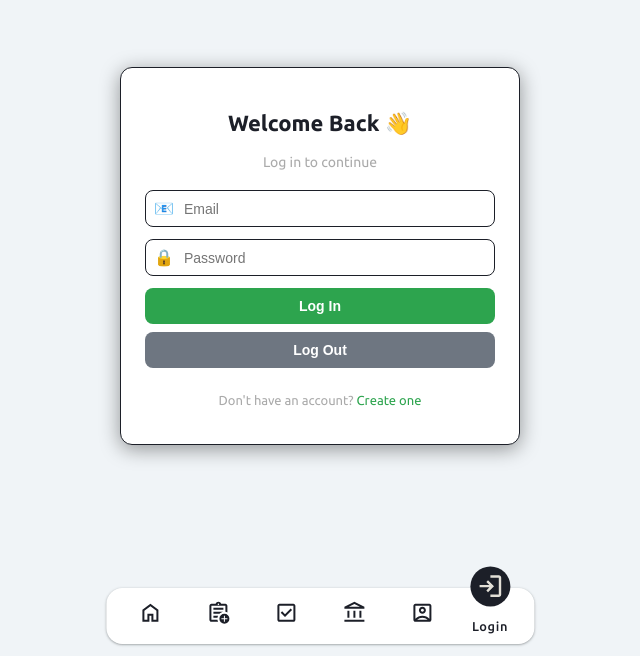
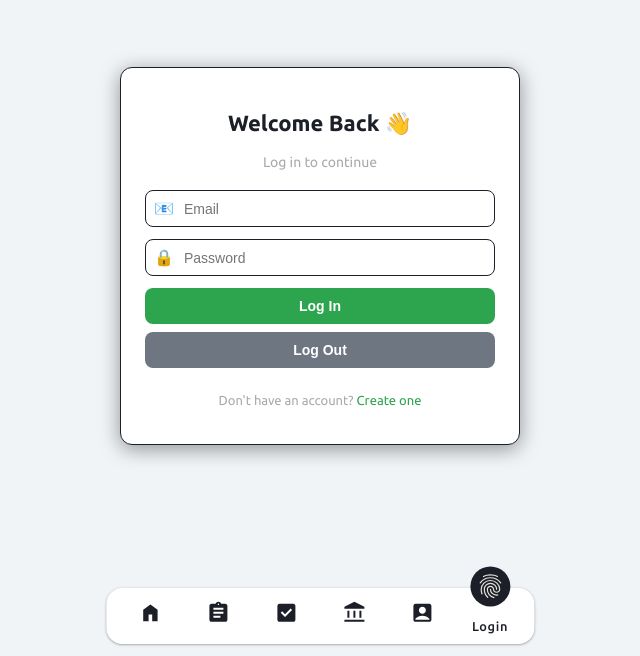
Before and after one commit to NobpasinTumdee/quick-task, a React (Vite) app in the folder quick-task/: page /login in a window 1280 px wide. Shown: the part 144-800 px from the top of the page, without its empty margins (320-960 px from the left). Built offline with nearby package versions, Linux system fonts and the light colour scheme; no server answers.

Commit message:
Update Nav.tsx

```diff
--- a/quick-task/src/layout/Nav.tsx
+++ b/quick-task/src/layout/Nav.tsx
@@ -17,7 +17,7 @@ const Nav = () => {
                     <li className={`list-nav ${isActive('/') ? 'active' : ''}`}>
                         <Link to="/">
                             <span className="icon-nav">
-                                <svg xmlns="http://www.w3.org/2000/svg" height="30px" viewBox="0 -960 960 960" width="30px" fill="var(--text-main)"><path d="M240-200h120v-240h240v240h120v-360L480-740 240-560v360Zm-80 80v-480l320-240 320 240v480H520v-240h-80v240H160Zm320-350Z" /></svg>
+                                <svg xmlns="http://www.w3.org/2000/svg" height="30px" viewBox="0 -960 960 960" width="30px" fill="var(--text-main)"><path d="M192-144v-456l288-216 288 216v456H552v-264H408v264H192Z" /></svg>
                             </span>
                             <span className="text-nav">Home</span>
                             <span className="circle"></span>
@@ -26,7 +26,7 @@ const Nav = () => {
                     <li className={`list-nav ${isActive('/task') ? 'active' : ''}`}>
                         <Link to="/task">
                             <span className="icon-nav">
-                                <svg xmlns="http://www.w3.org/2000/svg" height="30px" viewBox="0 -960 960 960" width="30px" fill="var(--text-main)"><path d="M200-120q-33 0-56.5-23.5T120-200v-560q0-33 23.5-56.5T200-840h168q13-36 43.5-58t68.5-22q38 0 68.5 22t43.5 58h168q33 0 56.5 23.5T840-760v268q-19-9-39-15.5t-41-9.5v-243H200v560h242q3 22 9.5 42t15.5 38H200Zm0-120v40-560 243-3 280Zm80-40h163q3-21 9.5-41t14.5-39H280v80Zm0-160h244q32-30 71.5-50t84.5-27v-3H280v80Zm0-160h400v-80H280v80Zm200-190q13 0 21.5-8.5T510-820q0-13-8.5-21.5T480-850q-13 0-21.5 8.5T450-820q0 13 8.5 21.5T480-790ZM720-40q-83 0-141.5-58.5T520-240q0-83 58.5-141.5T720-440q83 0 141.5 58.5T920-240q0 83-58.5 141.5T720-40Zm-20-80h40v-100h100v-40H740v-100h-40v100H600v40h100v100Z" /></svg>
+                                <svg xmlns="http://www.w3.org/2000/svg" height="30px" viewBox="0 -960 960 960" width="30px" fill="var(--text-main)"><path d="M200-120q-33 0-56.5-23.5T120-200v-560q0-33 23.5-56.5T200-840h168q13-36 43.5-58t68.5-22q38 0 68.5 22t43.5 58h168q33 0 56.5 23.5T840-760v560q0 33-23.5 56.5T760-120H200Zm80-160h280v-80H280v80Zm0-160h400v-80H280v80Zm0-160h400v-80H280v80Zm200-190q13 0 21.5-8.5T510-820q0-13-8.5-21.5T480-850q-13 0-21.5 8.5T450-820q0 13 8.5 21.5T480-790Z" /></svg>
                             </span>
                             <span className="text-nav">Task</span>
                             <span className="circle"></span>
@@ -35,7 +35,7 @@ const Nav = () => {
                     <li className={`list-nav ${isActive('/todo-list') ? 'active' : ''}`}>
                         <Link to="/todo-list">
                             <span className="icon-nav">
-                                <svg xmlns="http://www.w3.org/2000/svg" height="30px" viewBox="0 -960 960 960" width="30px" fill="var(--text-main)"><path d="m424-312 282-282-56-56-226 226-114-114-56 56 170 170ZM200-120q-33 0-56.5-23.5T120-200v-560q0-33 23.5-56.5T200-840h560q33 0 56.5 23.5T840-760v560q0 33-23.5 56.5T760-120H200Zm0-80h560v-560H200v560Zm0-560v560-560Z" /></svg>
+                                <svg xmlns="http://www.w3.org/2000/svg" height="30px" viewBox="0 -960 960 960" width="30px" fill="var(--text-main)"><path d="m424-312 282-282-56-56-226 226-114-114-56 56 170 170ZM200-120q-33 0-56.5-23.5T120-200v-560q0-33 23.5-56.5T200-840h560q33 0 56.5 23.5T840-760v560q0 33-23.5 56.5T760-120H200Z" /></svg>
                             </span>
                             <span className="text-nav">Todo</span>
                             <span className="circle"></span>
@@ -44,7 +44,7 @@ const Nav = () => {
                     <li className={`list-nav ${isActive('/wallet') ? 'active' : ''}`}>
                         <Link to="/wallet">
                             <span className="icon-nav">
-                                <svg xmlns="http://www.w3.org/2000/svg" height="30px" viewBox="0 -960 960 960" width="30px" fill="var(--text-main)"><path d="M200-280v-280h80v280h-80Zm240 0v-280h80v280h-80ZM80-120v-80h800v80H80Zm600-160v-280h80v280h-80ZM80-640v-80l400-200 400 200v80H80Zm178-80h444-444Zm0 0h444L480-830 258-720Z" /></svg>
+                                <svg xmlns="http://www.w3.org/2000/svg" height="30px" viewBox="0 -960 960 960" width="30px" fill="var(--text-main)"><path d="M200-280v-280h80v280h-80Zm240 0v-280h80v280h-80ZM80-120v-80h800v80H80Zm600-160v-280h80v280h-80ZM80-640v-80l400-200 400 200v80H80Z" /></svg>
                             </span>
                             <span className="text-nav">Finance</span>
                             <span className="circle"></span>
@@ -53,7 +53,7 @@ const Nav = () => {
                     <li className={`list-nav ${isActive('/me') ? 'active' : ''}`}>
                         <Link to="/me">
                             <span className="icon-nav">
-                                <svg xmlns="http://www.w3.org/2000/svg" height="30px" viewBox="0 -960 960 960" width="30px" fill="var(--text-main)"><path d="M200-246q54-53 125.5-83.5T480-360q83 0 154.5 30.5T760-246v-514H200v514Zm280-194q58 0 99-41t41-99q0-58-41-99t-99-41q-58 0-99 41t-41 99q0 58 41 99t99 41ZM200-120q-33 0-56.5-23.5T120-200v-560q0-33 23.5-56.5T200-840h560q33 0 56.5 23.5T840-760v560q0 33-23.5 56.5T760-120H200Zm69-80h422q-44-39-99.5-59.5T480-280q-56 0-112.5 20.5T269-200Zm211-320q-25 0-42.5-17.5T420-580q0-25 17.5-42.5T480-640q25 0 42.5 17.5T540-580q0 25-17.5 42.5T480-520Zm0 17Z" /></svg>
+                                <svg xmlns="http://www.w3.org/2000/svg" height="30px" viewBox="0 -960 960 960" width="30px" fill="var(--text-main)"><path d="M480-440q58 0 99-41t41-99q0-58-41-99t-99-41q-58 0-99 41t-41 99q0 58 41 99t99 41ZM200-120q-33 0-56.5-23.5T120-200v-560q0-33 23.5-56.5T200-840h560q33 0 56.5 23.5T840-760v560q0 33-23.5 56.5T760-120H200Zm0-80h560v-46q-54-53-125.5-83.5T480-360q-83 0-154.5 30.5T200-246v46Z" /></svg>
                             </span>
                             <span className="text-nav">Me</span>
                             <span className="circle"></span>
@@ -62,7 +62,7 @@ const Nav = () => {
                     <li className={`list-nav ${isActive('/login') ? 'active' : ''}`}>
                         <Link to="/login">
                             <span className="icon-nav">
-                                <svg xmlns="http://www.w3.org/2000/svg" height="30px" viewBox="0 -960 960 960" width="30px" fill="var(--text-main)"><path d="M480-120v-80h280v-560H480v-80h280q33 0 56.5 23.5T840-760v560q0 33-23.5 56.5T760-120H480Zm-80-160-55-58 102-102H120v-80h327L345-622l55-58 200 200-200 200Z"/></svg>
+                                <svg xmlns="http://www.w3.org/2000/svg" height="30px" viewBox="0 -960 960 960" width="30px" fill="var(--text-main)"><path d="M481-781q106 0 200 45.5T838-604q7 9 4.5 16t-8.5 12q-6 5-14 4.5t-14-8.5q-55-78-141.5-119.5T481-741q-97 0-182 41.5T158-580q-6 9-14 10t-14-4q-7-5-8.5-12.5T126-602q62-85 155.5-132T481-781Zm0 94q135 0 232 90t97 223q0 50-35.5 83.5T688-257q-51 0-87.5-33.5T564-374q0-33-24.5-55.5T481-452q-34 0-58.5 22.5T398-374q0 97 57.5 162T604-121q9 3 12 10t1 15q-2 7-8 12t-15 3q-104-26-170-103.5T358-374q0-50 36-84t87-34q51 0 87 34t36 84q0 33 25 55.5t59 22.5q34 0 58-22.5t24-55.5q0-116-85-195t-203-79q-118 0-203 79t-85 194q0 24 4.5 60t21.5 84q3 9-.5 16T208-205q-8 3-15.5-.5T182-217q-15-39-21.5-77.5T154-374q0-133 96.5-223T481-687Zm0-192q64 0 125 15.5T724-819q9 5 10.5 12t-1.5 14q-3 7-10 11t-17-1q-53-27-109.5-41.5T481-839q-58 0-114 13.5T260-783q-8 5-16 2.5T232-791q-4-8-2-14.5t10-11.5q56-30 117-46t124-16Zm0 289q93 0 160 62.5T708-374q0 9-5.5 14.5T688-354q-8 0-14-5.5t-6-14.5q0-75-55.5-125.5T481-550q-76 0-130.5 50.5T296-374q0 81 28 137.5T406-123q6 6 6 14t-6 14q-6 6-14 6t-14-6q-59-62-90.5-126.5T256-374q0-91 66-153.5T481-590Zm-1 196q9 0 14.5 6t5.5 14q0 75 54 123t126 48q6 0 17-1t23-3q9-2 15.5 2.5T744-191q2 8-3 14t-13 8q-18 5-31.5 5.5t-16.5.5q-89 0-154.5-60T460-374q0-8 5.5-14t14.5-6Z" /></svg>
                             </span>
                             <span className="text-nav">Login</span>
                             <span className="circle"></span>
```
